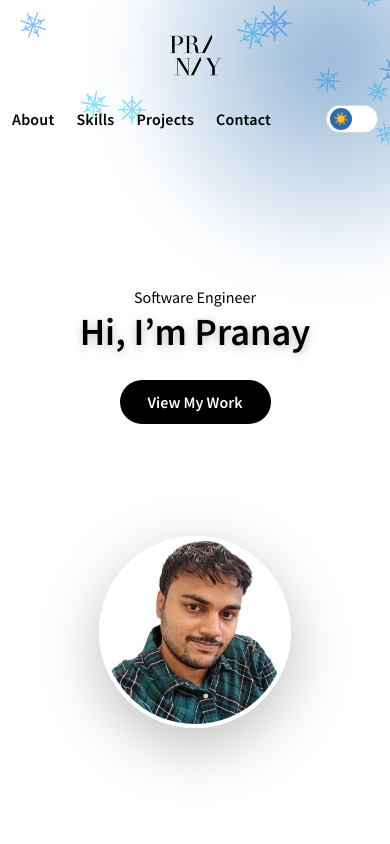
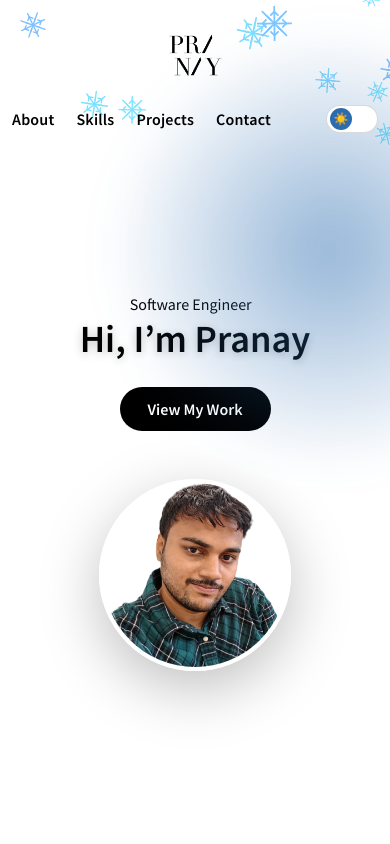
Before and after one commit to PranayAJ/Portfolio, a React (Vite) app: page / in a window 390 px wide. Shown: the top 844 px of the page. Built offline with nearby package versions, Linux system fonts and the light colour scheme.

Commit message:
Fixed Profile pic vertical alignment on mobile layout

```diff
--- a/src/style.css
+++ b/src/style.css
@@ -87,7 +87,7 @@ body {
   height: 520px;
   border-radius: 50%;
   background: radial-gradient(circle, rgba(43, 108, 176, 0.5), transparent 60%);
-  top: -200px;
+  top: -10px;
   right: -200px;
   filter: blur(20px);
 }
@@ -156,7 +156,6 @@ body {
   flex: 1;
   display: flex;
   justify-content: center;
-  gap: 7rem;
   padding: 0 2rem;
   align-items: center;
 }
@@ -188,6 +187,7 @@ body {
 
 .hero-badge {
   margin-top: 2rem;
+  transform: translateX(50px);
 }
 
 .highlight {
@@ -228,14 +228,21 @@ body {
   color: #fff;
 }
 
-/* Hero Profile */
 .profile-img {
-  width: 14rem;
-  height: 14rem;
+  width: 100%;
+  max-width: 14rem; /* desktop size */
+  height: auto;
+  aspect-ratio: 1 / 1; /* keeps circle shape */
   border-radius: 50%;
   object-fit: cover;
   border: 4px solid var(--white);
   box-shadow: 0 18px 60px var(--shadow);
+}
+
+@media (max-width: 768px) {
+}
+
+@media (max-width: 480px) {
 }
 
 /* =========================
@@ -544,9 +551,12 @@ body {
 @media (max-width: 768px) {
   .hero-content {
     flex-direction: column;
-    text-align: center;
+    align-items: center;
+    gap: 3rem;
   }
+
   .profile-img {
+    margin-bottom: 50px;
     width: 12rem;
     height: 12rem;
   }
```
